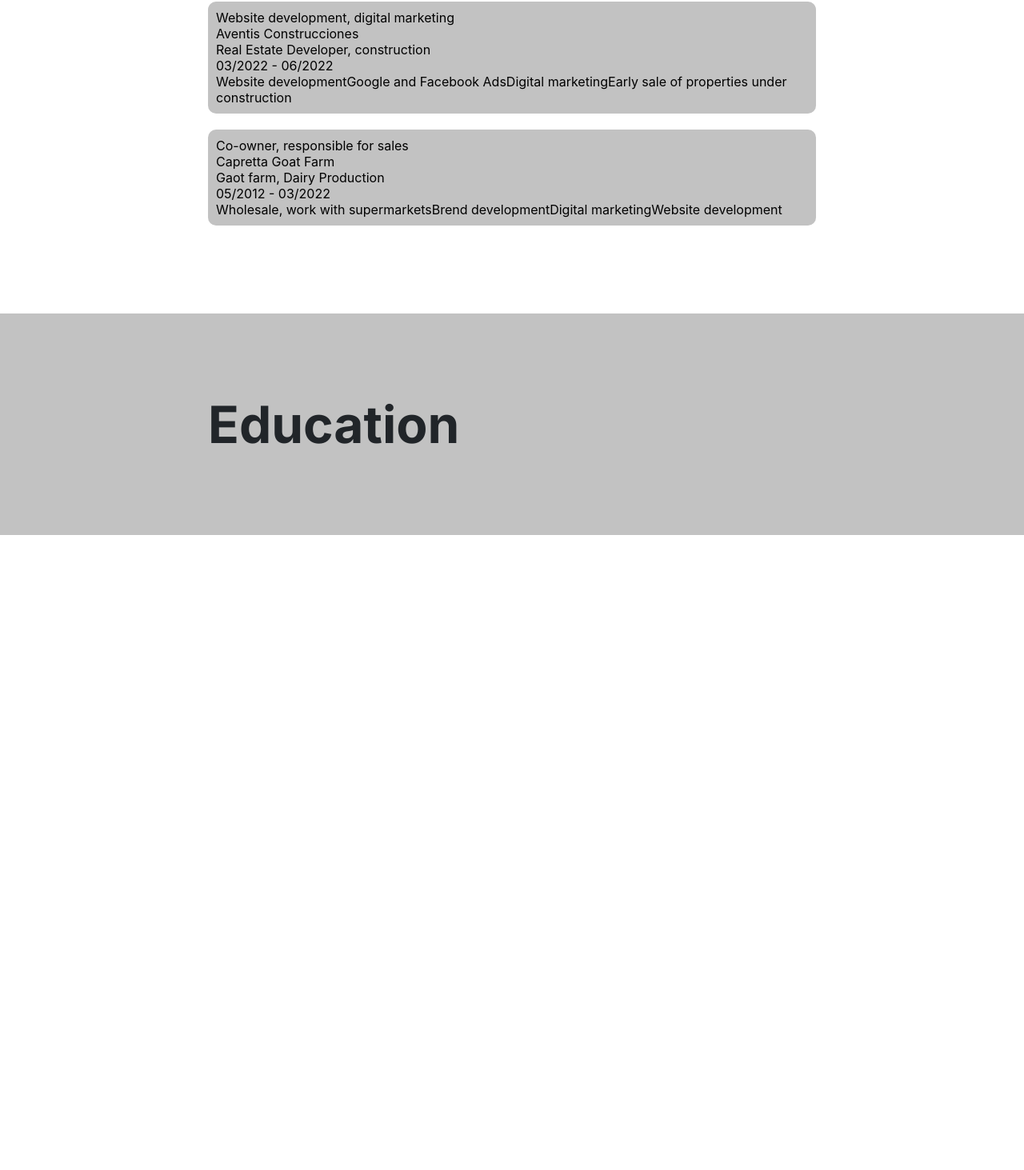
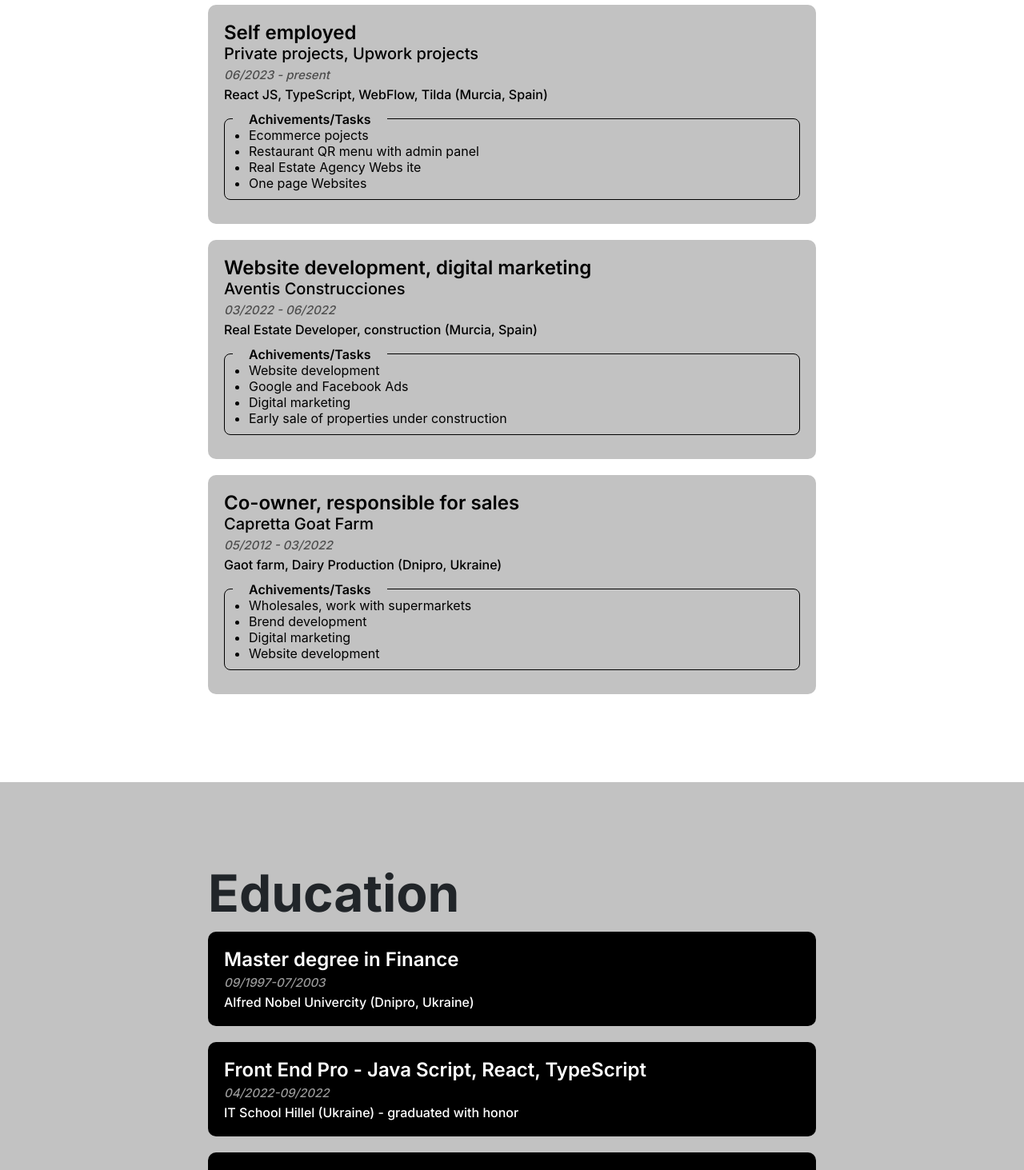
Before and after one commit to OlesyaPastushenko/OlesyaPastushenkoCV, a React (Create React App) app: page / in a window 1280 px wide. Shown: the part 1770-3233 px from the top of the page at 80% size. Before the commit the page ends 2439 px from the top, so only its background shows below. Built offline with nearby package versions, Linux system fonts and the light colour scheme.

Commit message:
language and Projects Sections added

```diff
--- /dev/null
+++ b/src/components/Education.css
@@ -0,0 +1,28 @@
+.educationCard {
+    width: 100%;
+    color: white;
+    background-color: black;
+    padding: 20px;
+    border-radius: 10px;
+    margin: 10px 0px 10px 0px;
+}
+.eduName {
+    font-family: 'Inter';
+    font-style: normal;
+    font-weight: 600;
+    font-size: 24px;
+}
+.eduDate {
+    font-family: 'Inter';
+    font-style: italic;
+    font-weight: 500;
+    font-size: 15px;
+    opacity: 0.6;
+    margin: 5px 0px 5px 0px;
+}
+.eduUni {
+    font-family: 'Inter';
+    font-style: normal;
+    font-weight: 500;
+    font-size: 16px;
+}
--- /dev/null
+++ b/src/components/Education.jsx
@@ -0,0 +1,11 @@
+import "./Education.css"
+
+export function Education({name, date, univercity}) {
+  return (
+    <div className="educationCard">
+        <div className="eduName">{name}</div>
+        <div className="eduDate">{date}</div>
+        <div className="eduUni">{univercity}</div>
+     </div>
+  );
+}
--- a/src/components/Experience.css
+++ b/src/components/Experience.css
@@ -1,7 +1,58 @@
 .work {
     width: 100%;
     background-color: #C2C2C2;
-    padding: 10px;
+    padding: 20px;
     border-radius: 10px;
     margin: 10px 0px 10px 0px;
 }
+
+.position {
+font-family: 'Inter';
+font-style: normal;
+font-weight: 600;
+font-size: 24px;
+}
+.company {
+    font-family: 'Inter';
+    font-style: normal;
+    font-weight: 500;
+    font-size: 20px;
+}
+.date {
+    font-family: 'Inter';
+    font-style: italic;
+    font-weight: 500;
+    font-size: 15px;
+    opacity: 0.6;
+    margin: 5px 0px 5px 0px;
+}
+.field {
+    font-family: 'Inter';
+    font-style: normal;
+    font-weight: 500;
+    font-size: 16px;
+}
+.borderAchvms {
+    border: 1px solid black ;
+    border-radius: 8px;
+    margin:20px 0px 10px 0px;
+    position: relative;
+}
+
+.ulAchvms {
+    padding: 10px 30px 10px 30px;
+
+}
+
+.titleAchvms {
+    position: absolute;
+    padding: 0px 20px 0px 20px;
+    text-align: center;
+    top: -10px;
+    left: 10px;
+    background-color: #C2C2C2;
+    font-family: 'Inter';
+    font-style: normal;
+    font-weight: 600;
+    font-size: 16px;
+}
--- a/src/components/Experience.jsx
+++ b/src/components/Experience.jsx
@@ -5,9 +5,20 @@ export function Experience({position, company, achvms, date, field}) {
     <div className="work">
         <div className='position'>{position}</div>
         <div className='company'>{company}</div>
+        <div className='date'>{date}</div>
         <div className='field'>{field}</div>
-        <div className='date'>{date}</div>
-        <div className='achvms'>{achvms}</div>
+        <div className="borderAchvms">
+          <p className="titleAchvms">Achivements/Tasks</p>
+          <ul className="ulAchvms">
+            {achvms.map((el,i) => {
+              return (
+               <li key = {i}>{el}</li>
+              )
+            }
+            )}
+            </ul>
+        </div>
+
      </div>
   );
 }
--- /dev/null
+++ b/src/components/LangCard.jsx
@@ -0,0 +1,11 @@
+import "./SkillCardStyle.css"
+
+export function LangCard({name, imgSrc, level}) {
+  return (
+    <div className="skillCard">
+        <img className="imgLang" src={imgSrc} alt={name+"logo"}></img>
+        <div className='cardText'>{name}</div>
+        <div className="level">{level}</div>
+     </div>
+  );
+}
--- a/src/components/SkillCardStyle.css
+++ b/src/components/SkillCardStyle.css
@@ -19,3 +19,15 @@ img {
 .skillCard:hover {
     scale: 1.1
 }
+.imgLang {
+    width: 140px;
+    height: 92px;
+    object-fit: contain;
+    border-radius: 10px;
+}
+.level {
+    font-family: 'Inter';
+    font-weight: 600;
+    font-size: 14px;
+    opacity: 0.6;
+}
--- a/src/pages/Home.jsx
+++ b/src/pages/Home.jsx
@@ -3,6 +3,11 @@ import { Skills } from '../store/Skills'
 import { SkillCard } from '../components/SkillCard';
 import { WorkExp } from '../store/WorkExp';
 import { Experience } from '../components/Experience';
+import { Edu } from '../store/Education';
+import { Education } from '../components/Education';
+import { languages } from '../store/Languages';
+import { LangCard } from '../components/LangCard';
+
 
 export function Home() {
 
@@ -80,7 +85,7 @@ export function Home() {
              <div className='title'>Work Experience</div>
              { WorkExp.map((el, i)=>{
                 return (
-                    <Experience position = {el.position} company = {el.company} field = {el.field} achvms = {el.achvms} date = {el.date}/>
+                    <Experience key ={i} position = {el.position} company = {el.company} field = {el.field} achvms = {el.achvms} date = {el.date}/>
                 )
              })}
              </div>
@@ -88,6 +93,71 @@ export function Home() {
         <section className='education'>
             <div className='container1'>
             <div className='title'>Education</div>
+            {Edu.map((el,i)=> {
+                return (
+                    <Education key ={i} date={el.date} name = {el.name} univercity= {el.univercity}/>
+                )
+            })}
+            </div>
+        </section>
+        <section className='Languages'>
+            <div className='container1'>
+                <div className='title'>Languages</div>
+                <div className='SkillsImgContainer'>
+                {languages.map((el, i)=>{
+                    return(
+                    <LangCard name = {el.name} imgSrc={el.imgSrc} level = {el.level} key={i}/>
+                )})}
+                </div>
+            </div>
+        </section>
+        <section className='Projects'>
+            <div className='container1'>
+                <div className='title'>Projects</div>
+                <div className='prWrap'>
+                    <div className='subTitle'>Test task for some awesome company</div>
+                    <div className='description'> <p>1. Cards with article titles and descriptions for 100 characters. The user can click on the card to go to an article page that contains the title and full description of the selected article.</p>
+
+                                                   <p>2. A field to filter by keyword. The user enters keywords into the field and the system displays all articles containing at least one of the keywords in the name or/and description.</p>
+
+                                                   <p>The priority of fields: (1) names; and (2) description. The article with one match in the name is higher than the article with one match in the description.</p>
+
+                                                    <p>The matched keywords should be highlighted with yellow color.</p>
+
+                                                    <p>
+                                                                            Please use TypeScript as the main language.
+                                                        CSS preprocessors should be used.
+                                                        Please use Material UI.
+                                                        Showing an example of a custom hook will be a plus.
+                                                        Showing an example of state management will be a big plus.
+
+                                                    </p>
+                                                    </div>
+                    <button className='blackBtn'>View at GitHub</button>
+                    <button className='whiteBtn'>View at Netlify</button>
+                </div>
+                <div className='prWrap'>
+                    <div className='subTitle'>Test task for some awesome company</div>
+                    <div className='description'> <p>1. Cards with article titles and descriptions for 100 characters. The user can click on the card to go to an article page that contains the title and full description of the selected article.</p>
+
+                                                   <p>2. A field to filter by keyword. The user enters keywords into the field and the system displays all articles containing at least one of the keywords in the name or/and description.</p>
+
+                                                   <p>The priority of fields: (1) names; and (2) description. The article with one match in the name is higher than the article with one match in the description.</p>
+
+                                                    <p>The matched keywords should be highlighted with yellow color.</p>
+
+                                                    <p>
+                                                                            Please use TypeScript as the main language.
+                                                        CSS preprocessors should be used.
+                                                        Please use Material UI.
+                                                        Showing an example of a custom hook will be a plus.
+                                                        Showing an example of state management will be a big plus.
+
+                                                    </p>
+                                                    </div>
+                    <button className='blackBtn'>View at GitHub</button>
+                    <button className='whiteBtn'>View at Netlify</button>
+                </div>
             </div>
         </section>
       </div>
--- /dev/null
+++ b/src/store/Education.js
@@ -0,0 +1,25 @@
+const Edu = [
+    {
+        name: "Master degree in Finance",
+        univercity: "Alfred Nobel Univercity (Dnipro, Ukraine)",
+        date: "09/1997-07/2003",
+
+    },
+    {
+        name: "Front End Pro - Java Script, React, TypeScript",
+        univercity: "IT School Hillel (Ukraine) - graduated with honor",
+        date: "04/2022-09/2022",
+
+    },
+    {
+        name: "Front End Basic - HTML5, CSS3",
+        univercity: "IT School Hillel (Ukraine)",
+        date: "10/2020-12/2020",
+
+    },
+    {
+        name: "Self Education - TailWind, NextJS, Figma, WebFlow, Tilda"
+    }
+]
+
+export {Edu}
--- /dev/null
+++ b/src/store/Languages.js
@@ -0,0 +1,22 @@
+const languages = [{
+    name: "English",
+    level: "Upper-Intermideate",
+    imgSrc: "https://upload.wikimedia.org/wikipedia/commons/thumb/8/83/Flag_of_the_United_Kingdom_%283-5%29.svg/2560px-Flag_of_the_United_Kingdom_%283-5%29.svg.png"
+},
+{
+  name: "Spnish",
+  level: "Intermideate",
+  imgSrc: "https://upload.wikimedia.org/wikipedia/commons/thumb/9/9a/Flag_of_Spain.svg/2560px-Flag_of_Spain.svg.png"
+},
+{
+    name: "Ukrainian",
+    level: "Native",
+    imgSrc: "https://upload.wikimedia.org/wikipedia/commons/thumb/4/49/Flag_of_Ukraine.svg/800px-Flag_of_Ukraine.svg.png?20100406171642"
+},
+{
+    name: "Russian",
+    level: "Native",
+    imgSrc: "https://upload.wikimedia.org/wikipedia/commons/thumb/4/49/Flag_of_Ukraine.svg/800px-Flag_of_Ukraine.svg.png?20100406171642"
+}
+]
+export {languages}
--- a/src/store/WorkExp.js
+++ b/src/store/WorkExp.js
@@ -1,9 +1,9 @@
 const WorkExp = [
     {
         position: "Self employed",
-        company: "Prive projects, Upwork projects",
-        date: "06/2023 - now",
-        field: "React JS, TypeScript, WebFlow, Tilda",
+        company: "Private projects, Upwork projects",
+        date: "06/2023 - present",
+        field: "React JS, TypeScript, WebFlow, Tilda (Murcia, Spain)",
         achvms: ["Ecommerce pojects", "Restaurant QR menu with admin panel", "Real Estate Agency Webs ite", "One page Websites"]
 
     },
@@ -11,15 +11,15 @@ const WorkExp = [
         position: "Website development, digital marketing",
         company: "Aventis Construcciones",
         date: "03/2022 - 06/2022",
-        field: "Real Estate Developer, construction",
+        field: "Real Estate Developer, construction (Murcia, Spain)",
         achvms: ["Website development", "Google and Facebook Ads", "Digital marketing", "Early sale of properties under construction"]
     },
     {
         position: "Co-owner, responsible for sales",
         company: "Capretta Goat Farm",
         date: "05/2012 - 03/2022",
-        field: "Gaot farm, Dairy Production",
-        achvms: ["Wholesale, work with supermarkets", "Brend development", "Digital marketing", "Website development"]
+        field: "Gaot farm, Dairy Production (Dnipro, Ukraine)",
+        achvms: ["Wholesales, work with supermarkets", "Brend development", "Digital marketing", "Website development"]
     }
 ]
 
```
Also changed, not shown: src/pages/homeStyle.css (+27 -0 lines), src/store/Skills.js (+6 -1 lines).
